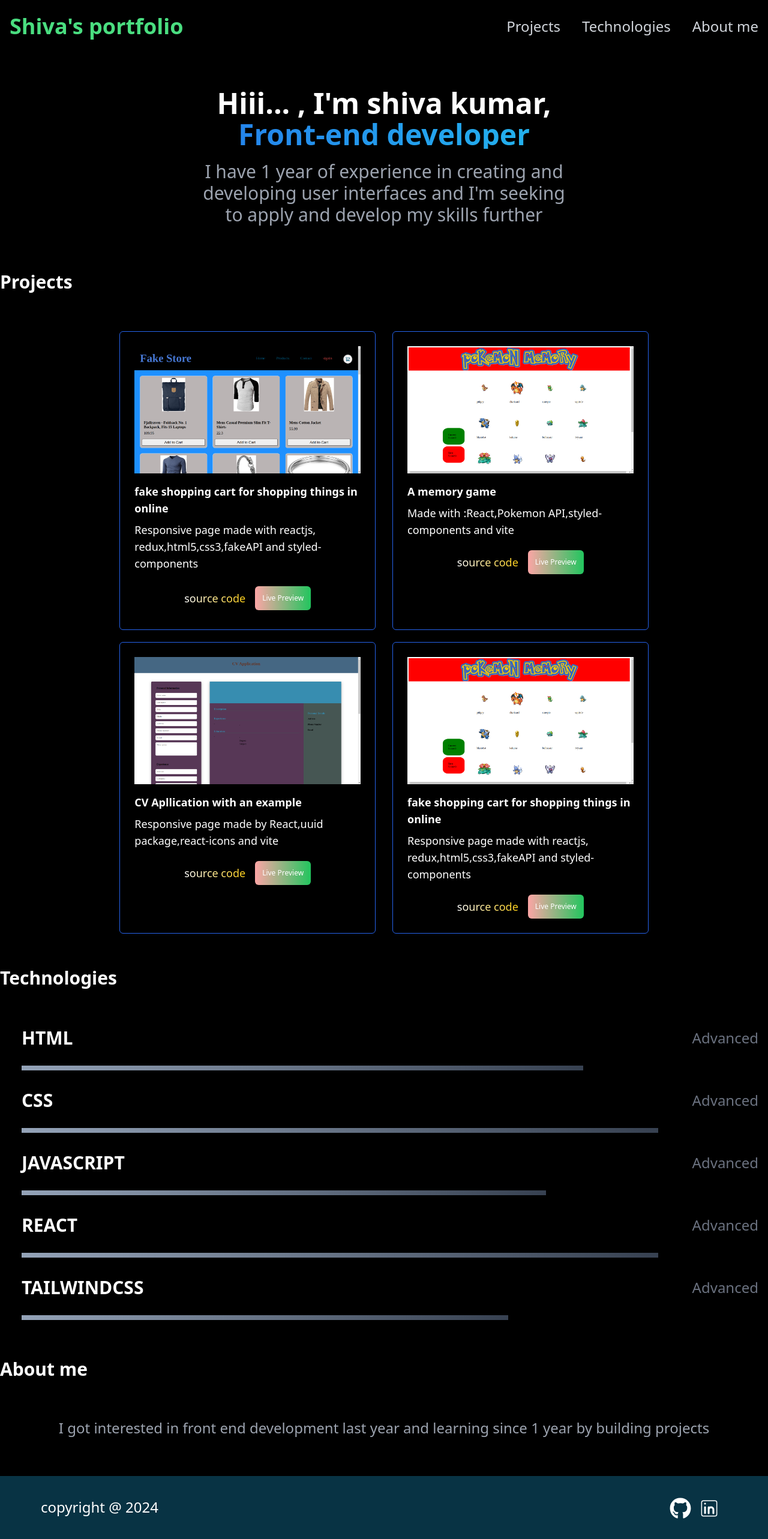
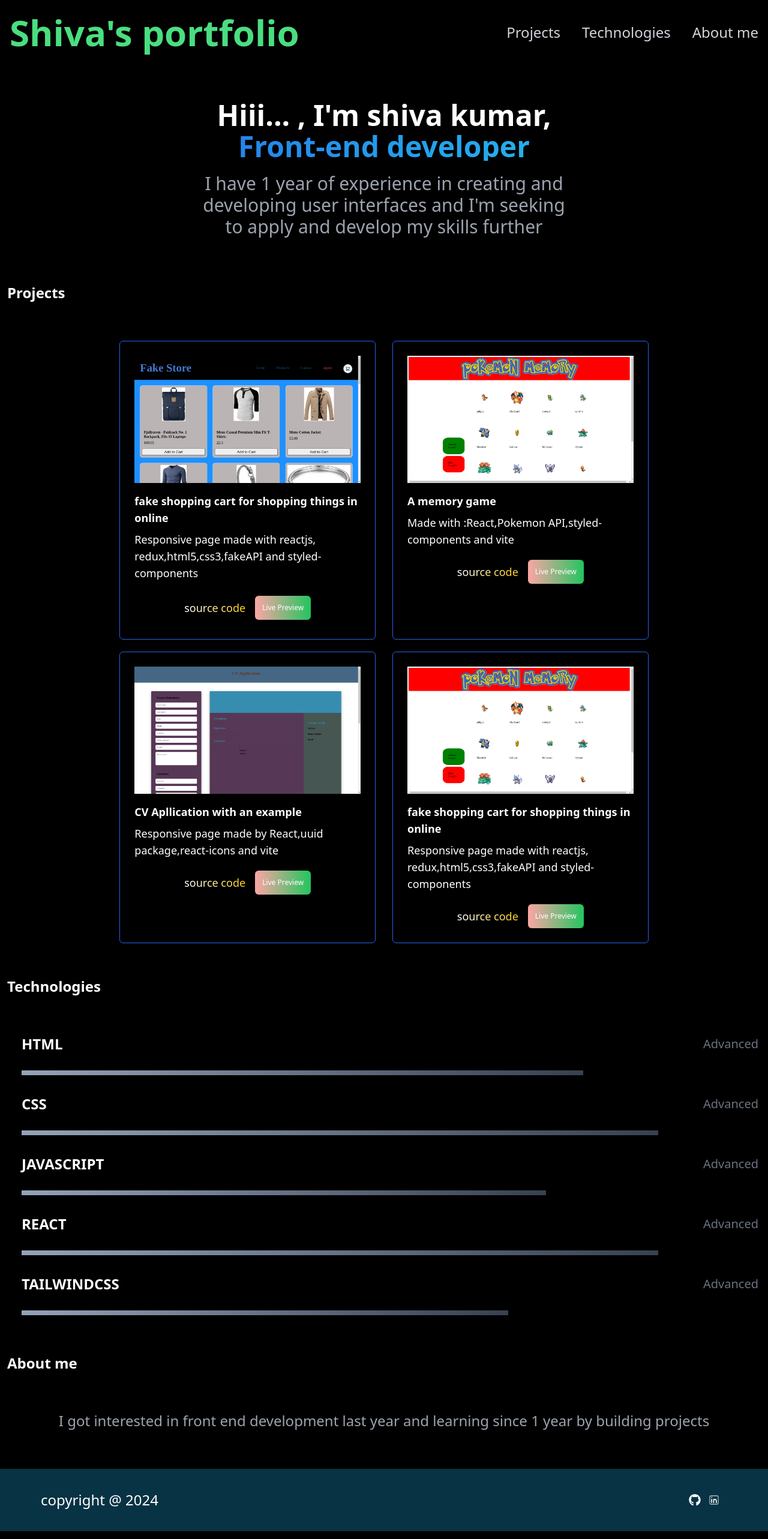
Before and after one commit to Shivuduu19/portfolio, a React (Vite) app: page / in a window 1280 px wide. Shown: the top 2565 px of the page at 60% size. Built offline with nearby package versions, Linux system fonts and the light colour scheme.

Commit message:
add resposivenss

```diff
--- a/src/App.jsx
+++ b/src/App.jsx
@@ -3,17 +3,69 @@ import memoryGame from "./assets/memoryGame.png";
 import cv from "./assets/cv.png";
 import { FaGithub } from "react-icons/fa";
 import { CiLinkedin } from "react-icons/ci";
+import { IoMenuOutline } from "react-icons/io5";
+import { IoMdClose } from "react-icons/io";
+import { useState } from "react";
 function App() {
+  const [open, setOpen] = useState(false);
   return (
     <>
+      {/* menu container */}
+      {open && (
+        <div className="container m-auto h-full w-full flex justify-center items-center absolute bg-black z-10">
+          <button
+            className="absolute right-5 top-5"
+            onClick={() => setOpen(false)}
+          >
+            <IoMdClose />
+          </button>
+          <ul className="flex flex-col justify-between  md:gap-9 gap-3 ">
+            <li className="text-2xl">
+              <button onClick={() => setOpen(false)}>
+                <a
+                  href="#projects"
+                  className="text-gray-300 hover:text-gray-500"
+                >
+                  Projects
+                </a>
+              </button>
+            </li>
+            <li className="text-2xl">
+              <button onClick={() => setOpen(false)}>
+                <a
+                  href="#technologies"
+                  className="text-gray-300 hover:text-gray-500"
+                >
+                  Technologies
+                </a>
+              </button>
+            </li>
+            <li className="text-2xl">
+              <button onClick={() => setOpen(false)}>
+                <a
+                  href="#aboutme"
+                  className="text-gray-300 hover:text-gray-500"
+                >
+                  About me
+                </a>
+              </button>
+            </li>
+          </ul>
+        </div>
+      )}
       <header>
         <div className="container m-auto px-4 py-6">
           <div className="flex justify-between items-center ">
-            <h1 className="font-bold text-4xl text-green-400">
+            <h1 className="font-bold text-xl md:text-4xl lg:text-6xl  text-green-400">
               Shiva's portfolio
             </h1>
-            <div>
-              <ul className="flex justify-between md:gap-9 gap-3 ">
+            <div className="  md:hidden">
+              <button className="text-2xl" onClick={() => setOpen(true)}>
+                <IoMenuOutline />
+              </button>
+            </div>
+            <div className="hidden md:block">
+              <ul className="flex justify-between  md:gap-9 gap-3 ">
                 <li className="text-2xl">
                   <a
                     href="#projects"
@@ -48,13 +100,13 @@ function App() {
         <section className="mx-auto">
           <div className="container m-auto mt-5 mb-9 px-4 py-10">
             <div>
-              <h1 className="font-bold text-5xl text-center">
+              <h1 className="font-bold text-xl md:text-5xl text-center">
                 Hiii... , I'm shiva kumar,
               </h1>
-              <h1 className="font-bold text-5xl text-center clip mt-1">
+              <h1 className="font-bold  text-2xl md:text-5xl text-center clip mt-1">
                 Front-end developer
               </h1>
-              <p className="mx-auto text-center text-3xl mt-5 text-gray-400 w-2/4">
+              <p className="mx-auto text-center text-xl md:text-3xl mt-5 text-gray-400 w-2/4">
                 I have 1 year of experience in creating and developing user
                 interfaces and I'm seeking to apply and develop my skills
                 further
@@ -65,10 +117,10 @@ function App() {
         {/* projects section */}
         <section id="projects">
           <div className="container m-auto mb-9">
-            <h1 className="text-3xl font-bold">Projects</h1>
-            <div className="flex justify-center gap-7 mt-16">
+            <h1 className="text-2xl font-bold pl-3">Projects</h1>
+            <div className="flex flex-col md:flex-row justify-center gap-7 mt-16">
               {/* project 1 */}
-              <div className="w-1/3  border-blue-600 border rounded-md p-6">
+              <div className="md:w-1/3  border-blue-600 border rounded-md p-6">
                 <img src={shoppingCart} />
                 <h2 className="font-semibold text-lg mt-4">
                   fake shopping cart for shopping things in online
@@ -89,7 +141,7 @@ function App() {
                 </div>
               </div>
               {/* project 2 */}
-              <div className="w-1/3 border-blue-600 border rounded-md p-6">
+              <div className="md:w-1/3 border-blue-600 border rounded-md p-6">
                 <img src={memoryGame} />
                 <h2 className="font-semibold text-lg mt-4">A memory game</h2>
                 <p className="text-lg mt-2 break-words">
@@ -105,9 +157,9 @@ function App() {
                 </div>
               </div>
             </div>
-            <div className="flex justify-center gap-7 mt-5">
+            <div className="flex flex-col md:flex-row justify-center gap-7 mt-5">
               {/* project 3 */}
-              <div className="w-1/3 border-blue-600 border rounded-md p-6">
+              <div className="md:w-1/3 border-blue-600 border rounded-md p-6">
                 <img src={cv} />
                 <h2 className="font-semibold text-lg mt-4">
                   CV Apllication with an example
@@ -126,7 +178,7 @@ function App() {
                 </div>
               </div>
               {/* project 4 */}
-              <div className="w-1/3 border-blue-600 border rounded-md p-6">
+              <div className="md:w-1/3 border-blue-600 border rounded-md p-6">
                 <img src={memoryGame} />
                 <h2 className="font-semibold text-lg mt-4">
                   fake shopping cart for shopping things in online
@@ -151,44 +203,44 @@ function App() {
         {/* technologies  */}
         <section id="technologies">
           <div className="container m-auto mb-9 ">
-            <h2 className="text-3xl font-bold">Technologies</h2>
+            <h2 className="text-2xl font-bold pl-3">Technologies</h2>
             <div className="mt-16 mb-9 px-4">
               <div>
                 <div className="flex justify-between items-center">
-                  <h2 className="text-3xl font-bold px-5">HTML</h2>
-                  <p className="text-2xl text-gray-500">Advanced</p>
+                  <h2 className="text-2xl font-bold px-5">HTML</h2>
+                  <p className="text-xl text-gray-500">Advanced</p>
                 </div>
                 <div className="h-2 bg-gradient-to-r from-slate-400 to-gray-700 mt-7 w-[75%] mx-5"></div>
               </div>
               {/* 2 */}
               <div className="mt-8">
                 <div className="flex justify-between items-center">
-                  <h2 className="text-3xl font-bold px-5">CSS</h2>
-                  <p className="text-2xl text-gray-500">Advanced</p>
+                  <h2 className="text-2xl font-bold px-5">CSS</h2>
+                  <p className="text-xl text-gray-500">Advanced</p>
                 </div>
                 <div className="h-2 bg-gradient-to-r from-slate-400 to-gray-700 mt-7 w-[85%] mx-5"></div>
               </div>
               {/* 3 */}
               <div className="mt-8">
                 <div className="flex justify-between items-center">
-                  <h2 className="text-3xl font-bold px-5">JAVASCRIPT</h2>
-                  <p className="text-2xl text-gray-500">Advanced</p>
+                  <h2 className="text-2xl font-bold px-5">JAVASCRIPT</h2>
+                  <p className="text-xl text-gray-500">Advanced</p>
                 </div>
                 <div className="h-2 bg-gradient-to-r from-slate-400 to-gray-700 mt-7 w-[70%] mx-5"></div>
               </div>
               {/* 4 */}
               <div className="mt-8">
                 <div className="flex justify-between items-center">
-                  <h2 className="text-3xl font-bold px-5">REACT</h2>
-                  <p className="text-2xl text-gray-500">Advanced</p>
+                  <h2 className="text-2xl font-bold px-5">REACT</h2>
+                  <p className="text-xl text-gray-500">Advanced</p>
                 </div>
                 <div className="h-2 bg-gradient-to-r from-slate-400 to-gray-700 mt-7 w-[85%] mx-5"></div>
               </div>
               {/* 5 */}
               <div className="mt-8">
                 <div className="flex justify-between items-center">
-                  <h2 className="text-3xl font-bold px-5">TAILWINDCSS</h2>
-                  <p className="text-2xl text-gray-500">Advanced</p>
+                  <h2 className="text-2xl font-bold px-5">TAILWINDCSS</h2>
+                  <p className="text-xl text-gray-500">Advanced</p>
                 </div>
                 <div className="h-2 bg-gradient-to-r from-slate-400 to-gray-700 mt-7 w-[65%] mx-5"></div>
               </div>
@@ -199,8 +251,8 @@ function App() {
 
         <section id="aboutme">
           <div className="container m-auto mt-16">
-            <h2 className="text-3xl font-bold ">About me</h2>
-            <p className="mt-16 mb-16 text-gray-400 text-2xl text-center">
+            <h2 className="text-2xl font-bold pl-3 ">About me</h2>
+            <p className="mt-16 mb-16 text-gray-400 text-xl md:text-2xl text-center">
               I got interested in front end development last year and learning
               since 1 year by building projects
             </p>
@@ -209,10 +261,10 @@ function App() {
       </main>
       {/* footer */}
       <footer className="mt-9 bg-cyan-950 p-9">
-        <div className="flex justify-between mx-8">
-          <p className="text-2xl">copyright @ 2024</p>
+        <div className="flex justify-between items-center mx-8">
+          <p className="text-xl md:text-2xl ">copyright @ 2024</p>
           <div>
-            <ul className="flex text-4xl gap-3">
+            <ul className="flex text-xl gap-3">
               <a href="">
                 <li>
                   <FaGithub />
```
